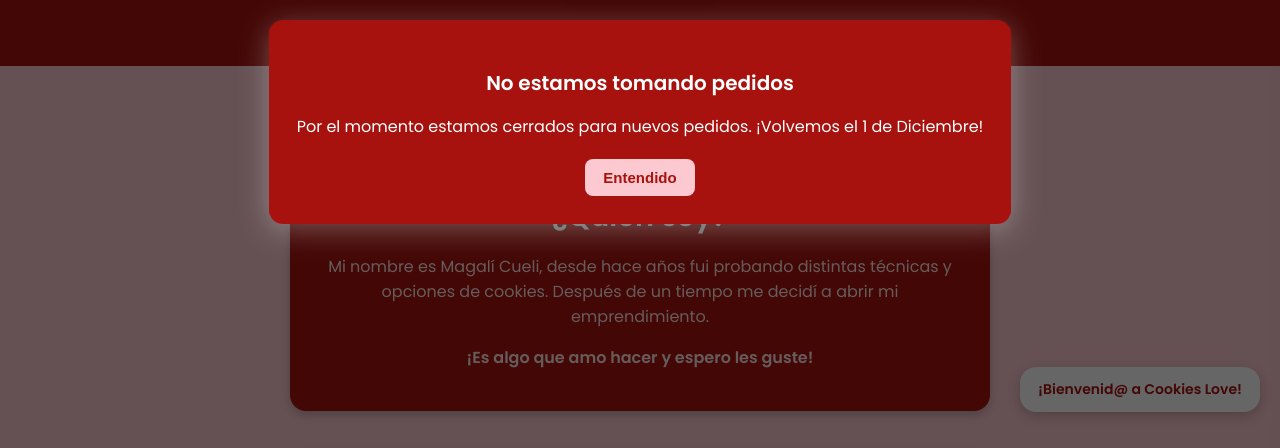
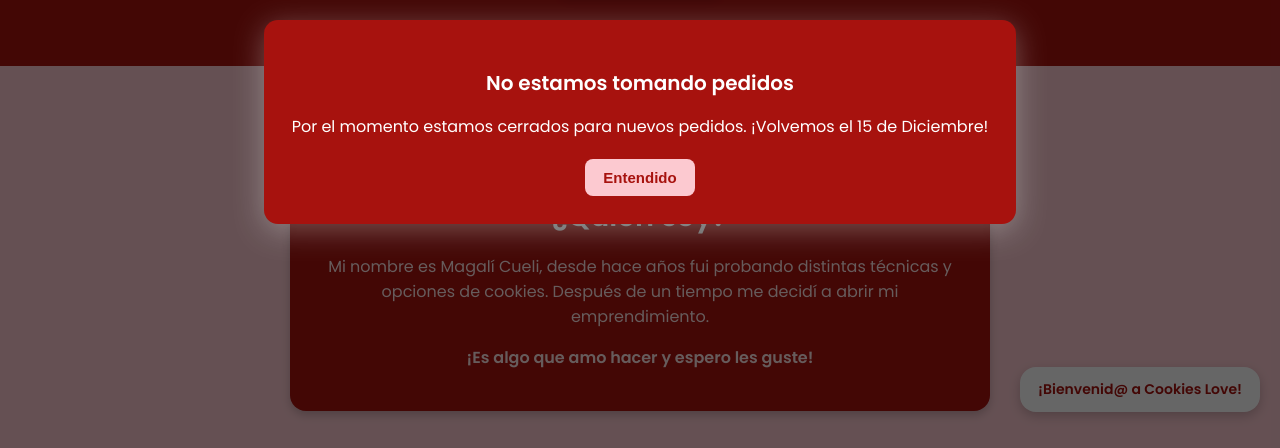
Before and after one commit to leandro923/LeaImports.pna, a plain HTML site: page index.html in a window 1280 px wide. Shown: the part 278-726 px from the top of the page. Drawn offline with Linux system fonts and the light colour scheme; a script that the page names is missing.

Commit message:
Update index.html

```diff
--- a/index.html
+++ b/index.html
@@ -375,7 +375,7 @@
   <div id="tempNoticeModal" role="dialog" aria-modal="true">
     <div class="card">
       <h3>No estamos tomando pedidos</h3>
-      <p>Por el momento estamos cerrados para nuevos pedidos. ¡Volvemos el 1 de Diciembre!</p>
+      <p>Por el momento estamos cerrados para nuevos pedidos. ¡Volvemos el 15 de Diciembre!</p>
       <button class="btn" id="tempNoticeClose">Entendido</button>
     </div>
   </div>
```
